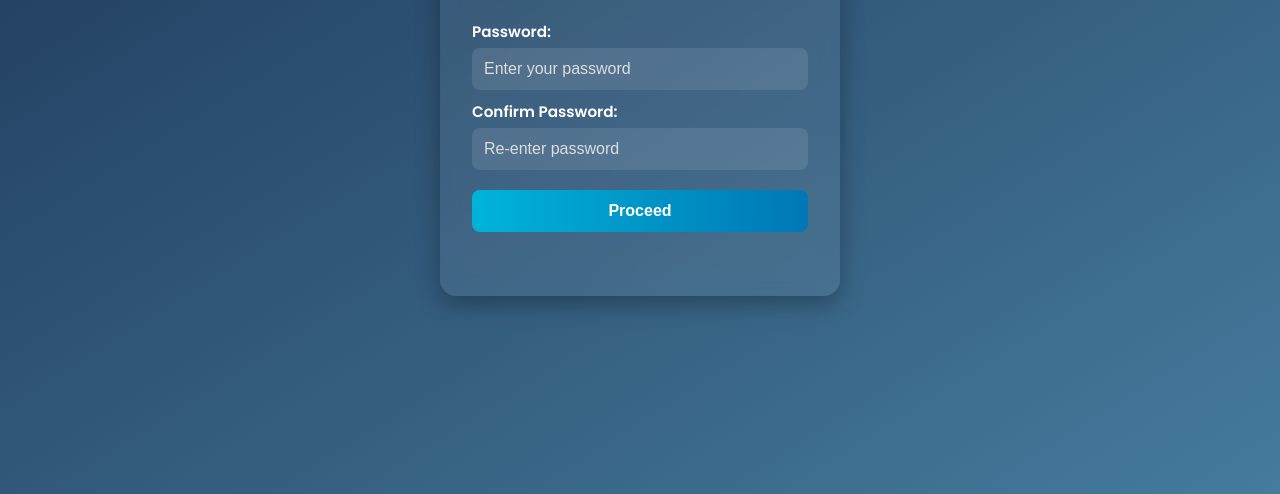
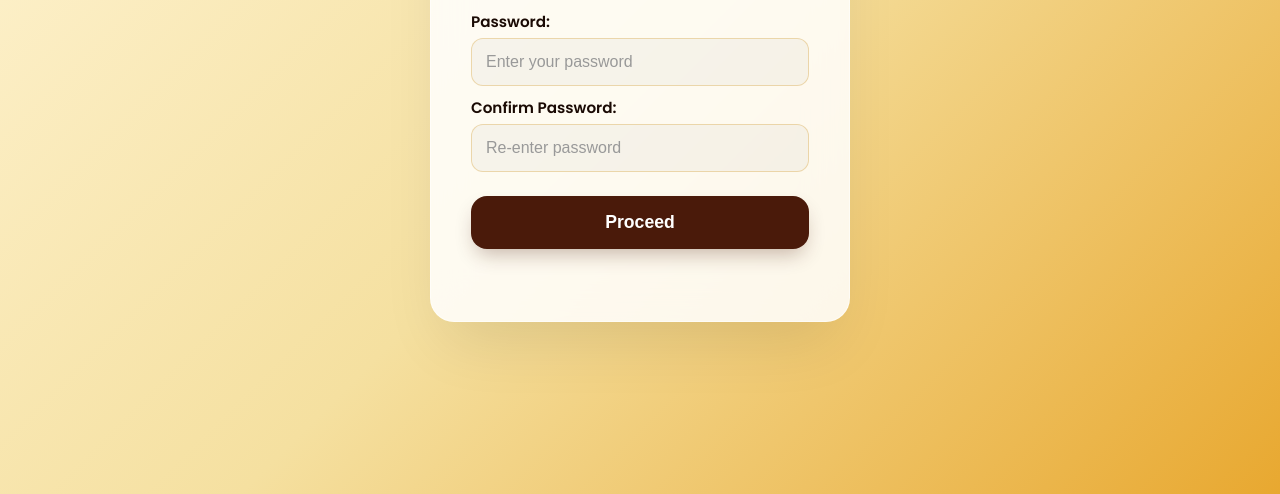
Before and after one commit to sigeyh/INUA.JAMII.LOANS, a website: page password.html in a window 1280 px wide. Shown: the part 306-800 px from the top of the page. Drawn offline with Linux system fonts and the light colour scheme.

Commit message:
Improve UI coloring: implement brand maroon and gold palette across all pages, fix off-brand blue in password.html, and unify gradients

```diff
--- a/get.css
+++ b/get.css
@@ -14,7 +14,7 @@
     align-items: center;
     justify-content: center;
     height: 100vh;
-    background-color: #f4f4f4;
+    background-color: #FFF5D6;
     padding: 10px;
   }
 
@@ -56,7 +56,7 @@
 
   /* Button Styling */
   .button {
-    background-color: blue;
+    background-color: #4A1A0A;
     color: white;
     padding: 12px 18px;
     font-size: 16px;
@@ -71,7 +71,7 @@
   }
 
   .button:hover {
-    background-color: darkblue;
+    background-color: #3D1008;
   }
 
   /* Responsive Design */
--- a/main.css
+++ b/main.css
@@ -3,7 +3,7 @@ body {
     font-family: Arial, sans-serif;
     text-align: center;
     margin: 50px;
-    background-color:rgba(131, 180, 131, 0.59);
+    background-color: #FFF5D6;
     color: #333;
 }
 
@@ -32,7 +32,7 @@ ol li {
 
 /* Button styles */
 button {
-    background-color: green;
+    background-color: #4A1A0A;
     color: white;
     padding: 10px 20px;
     border: none;
@@ -44,7 +44,7 @@ button {
 }
 
 button:hover {
-    background-color: darkgreen;
+    background-color: #3D1008;
 }
 
 /* Header styles */
--- a/other.css
+++ b/other.css
@@ -1,7 +1,7 @@
 /* Base styling for the page */
 body {
     font-family: Arial, sans-serif;
-    background-color: #f9f9f9;
+    background-color: #FFF5D6;
     margin: 0;
     padding: 20px;
     display: flex;
@@ -29,7 +29,7 @@ body {
   /* Styling for the button */
   #viewSavings {
     padding: 12px 24px;
-    background-color: #4CAF50;
+    background-color: #4A1A0A;
     color: #fff;
     border: none;
     border-radius: 4px;
@@ -39,5 +39,5 @@ body {
   }
 
   #viewSavings:hover {
-    background-color: #388E3C;
+    background-color: #3D1008;
   }
--- a/password.html
+++ b/password.html
@@ -13,29 +13,32 @@
     body {
       margin: 0;
       font-family: 'Poppins', sans-serif;
-      background: linear-gradient(to bottom right, #1d3557, #457b9d);
+      background: linear-gradient(135deg, #FFF5D6 0%, #F5E0A0 50%, #E8A830 100%);
       display: flex;
       justify-content: center;
       align-items: center;
       min-height: 100vh;
-      color: #fff;
+      color: #4A1A0A;
     }
 
     .container {
-      background: rgba(255, 255, 255, 0.07);
-      backdrop-filter: blur(10px);
-      border-radius: 16px;
-      box-shadow: 0 8px 24px rgba(0, 0, 0, 0.3);
-      padding: 2rem;
+      background: rgba(255, 255, 255, 0.85);
+      -webkit-backdrop-filter: blur(20px);
+      backdrop-filter: blur(20px);
+      border-radius: 24px;
+      box-shadow: 0 32px 64px -16px rgba(0, 0, 0, 0.1);
+      padding: 2.5rem;
       width: 100%;
-      max-width: 400px;
+      max-width: 420px;
       text-align: center;
+      border: 1px solid rgba(255, 255, 255, 0.5);
     }
 
     h1 {
       margin-bottom: 1.5rem;
-      font-size: 1.8rem;
-      color: #ffffff;
+      font-size: 2rem;
+      font-weight: 800;
+      color: #4A1A0A;
     }
 
     form {
@@ -46,40 +49,44 @@
     label {
       text-align: left;
       margin: 10px 0 5px;
-      font-weight: 600;
+      font-weight: 700;
       font-size: 0.95rem;
+      color: #1a0a04;
     }
 
     input {
-      padding: 12px;
-      border: none;
-      border-radius: 8px;
-      background: rgba(255, 255, 255, 0.1);
-      color: #fff;
+      padding: 14px;
+      border: 1.5px solid rgba(212, 148, 28, 0.3);
+      border-radius: 12px;
+      background: rgba(0, 0, 0, 0.03);
+      color: #1a0a04;
       font-size: 1rem;
       outline: none;
-      transition: border 0.3s ease;
+      transition: all 0.3s ease;
     }
 
     input:focus {
-      border: 2px solid #a8dadc;
+      border-color: #D4941C;
+      background: white;
+      box-shadow: 0 0 0 4px rgba(212, 148, 28, 0.2);
     }
 
     ::placeholder {
-      color: #ddd;
+      color: #999;
     }
 
     button {
-      margin-top: 20px;
-      padding: 12px;
+      margin-top: 24px;
+      padding: 16px;
       border: none;
-      border-radius: 8px;
-      background: linear-gradient(to right, #00b4d8, #0077b6);
+      border-radius: 16px;
+      background: #4A1A0A;
       color: white;
-      font-size: 1rem;
-      font-weight: bold;
+      font-size: 1.1rem;
+      font-weight: 800;
       cursor: pointer;
-      transition: transform 0.2s ease, box-shadow 0.3s ease;
+      transition: all 0.3s ease;
+      box-shadow: 0 10px 20px -5px rgba(74, 26, 10, 0.3);
     }
 
     button:hover {
--- a/veri.css
+++ b/veri.css
@@ -1,7 +1,7 @@
 /* Global Styles */
 body {
     font-family: Arial, sans-serif;
-    background-color: #f9f9f9;
+    background-color: #FFF5D6;
     padding: 20px;
     display: flex;
     flex-direction: column;
@@ -27,9 +27,9 @@ body {
   }
 
   .account-info h2 {
-    color: #007BFF;
+    color: #4A1A0A;
     margin-bottom: 15px;
-    border-bottom: 2px solid #007BFF;
+    border-bottom: 2px solid #4A1A0A;
     padding-bottom: 5px;
   }
 
@@ -67,7 +67,7 @@ body {
   }
 
   .savings-message h2 {
-    color: #007BFF;
+    color: #4A1A0A;
     margin-bottom: 10px;
     text-align: center;
   }
@@ -95,7 +95,7 @@ body {
   /* Button Styling */
   button {
     padding: 12px 24px;
-    background-color: #007BFF;
+    background-color: #4A1A0A;
     color: #fff;
     border: none;
     border-radius: 4px;
@@ -106,7 +106,7 @@ body {
   }
 
   button:hover {
-    background-color: #0056b3;
+    background-color: #3D1008;
   }
 
   /* Process GIF Styling */
```
Also changed, not shown: confirmdetails.html (+4 -4 lines), index.html (+4 -4 lines), otherdetails.html (+6 -6 lines), register.html (+5 -5 lines), signup.html (+4 -4 lines), verification.html (+8 -8 lines).
